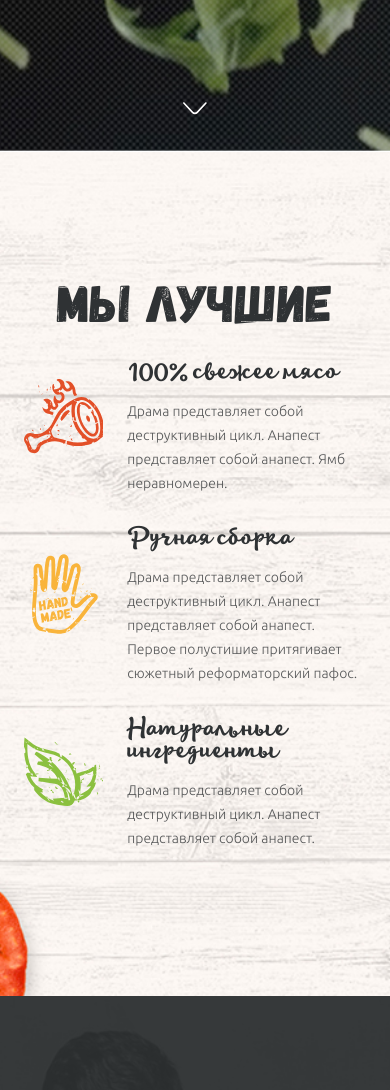
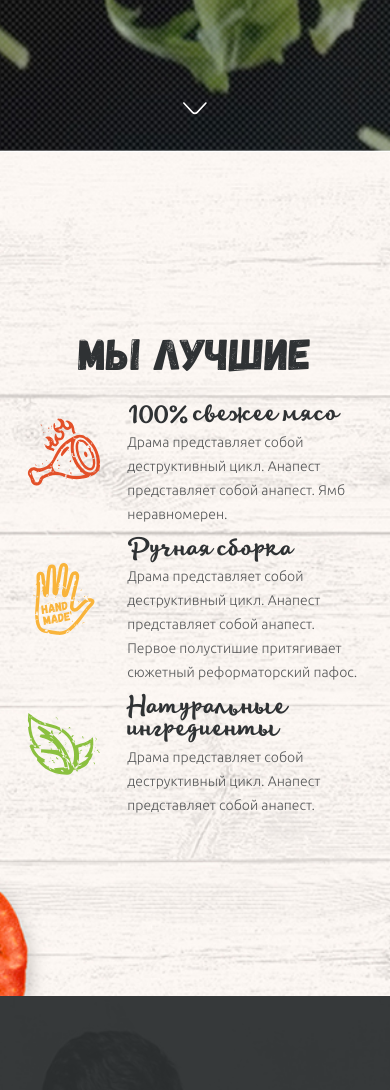
Before and after one commit to NeveroffDev/loftschool_course_2, a website: page index.html in a window 390 px wide. Shown: the part 692-1782 px from the top of the page. Drawn offline with Linux system fonts and the light colour scheme; files that its build step writes are made by us from their sources; files whose address does not match are found by name.

Commit message:
Add about section mobile resolution fix

```diff
--- a/index.html
+++ b/index.html
@@ -61,10 +61,7 @@
     <section class="section about-section">
         <div class="container container--row">
             <div class="about-section__wrapper">
-                <h2 class="about-section__heading">
-                    <span class="primary-heading primary-heading--gray">Мы лучшие</span>
-                </h2>
-
+                    <h2 class="about-section__heading primary-heading primary-heading--gray">Мы лучшие</h2>
                 <ul class="about-section__list">
                     <li class="about-section__item">
                         <svg class="about-section__icon">
--- a/sass/base/typography.scss
+++ b/sass/base/typography.scss
@@ -51,7 +51,8 @@
   line-height: 7rem;
   font-weight: 400;
   @include phone{
-    font-size: 6.5rem;
+    line-height: 6rem;
+    font-size: 5.5rem;
   }
   &--main{
     display: block;
--- a/sass/components/form.scss
+++ b/sass/components/form.scss
@@ -24,8 +24,6 @@
     text-align: center;
     margin-bottom: 5rem;
     @include phone{
-      font-size: 5.5rem;
-      line-height: 6rem;
       margin-bottom: 2rem;
     }
 
--- a/sass/pages/main_page.scss
+++ b/sass/pages/main_page.scss
@@ -71,7 +71,7 @@
     text-align: center;
     margin-bottom: 5rem;
     @include phone{
-      margin-bottom: 1rem;
+      margin-bottom: 3rem;
     }
   }
 
@@ -100,7 +100,7 @@
       text-align: left;
       width: 100%;
       &:not(:last-child){
-        margin-bottom: .5rem;
+        margin-bottom: 1.5rem;
       }
 
     }
@@ -113,6 +113,7 @@
       line-height: 2.8rem;
       @include phone{
         font-size: 3rem;
+        margin-bottom: .5rem;
       }
       @include mediaFix(370px){
         font-size: 2.6rem;
@@ -138,7 +139,6 @@
     height: 9rem;
     @include phone{
       width: 25%;
-      height: auto;
       margin-right: 3rem;
     }
   }
```
Also changed, not shown: build/css/styles.css, build/index.html.
